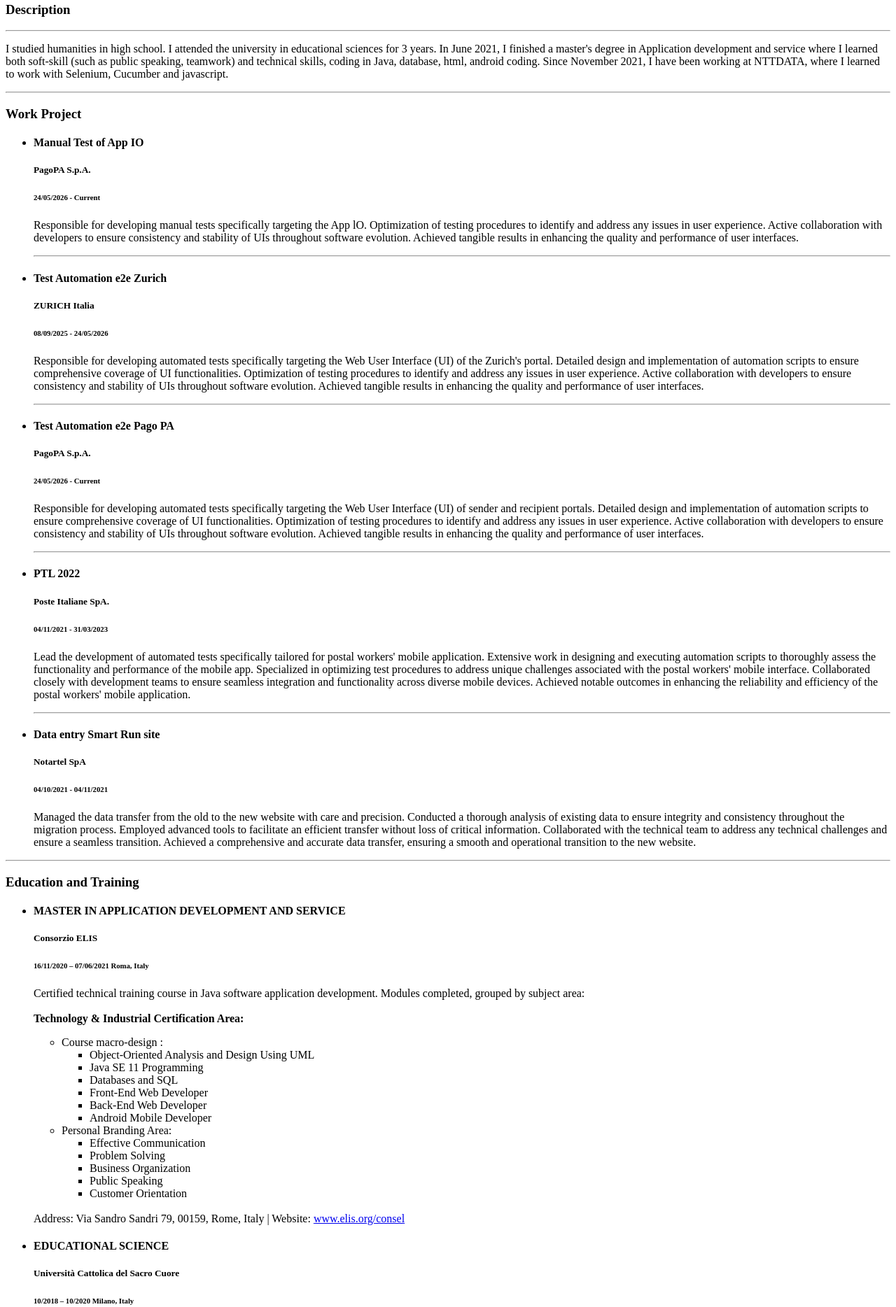
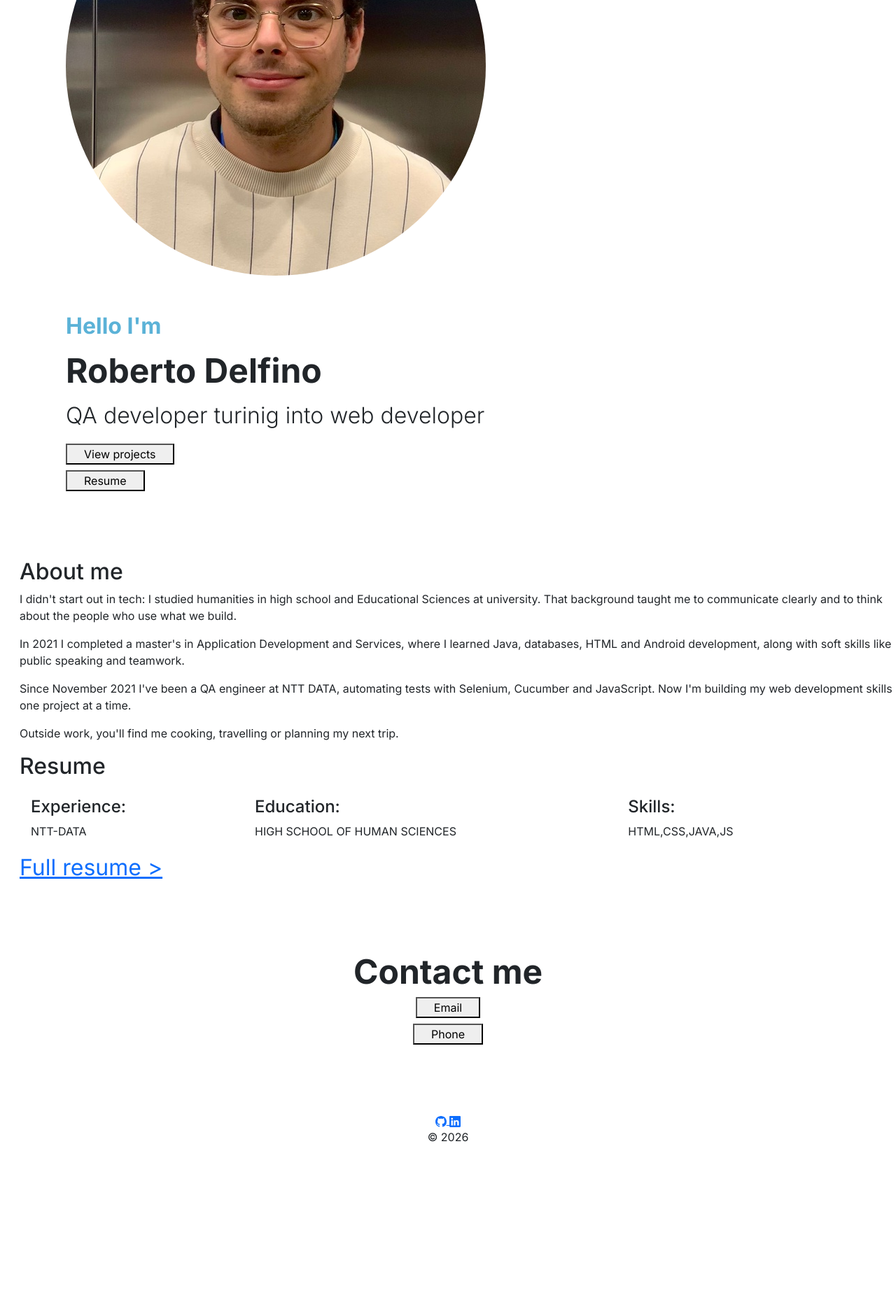
Before and after one commit to delfinoroNTTDATA/Capstone-Project, a plain HTML site: page index.html in a window 1280 px wide. Shown: the part 318-2186 px from the top of the page at 70% size. After the commit the page ends 1955 px from the top, so only its background shows below. Drawn offline with nearby package versions, Linux system fonts and the light colour scheme.

Commit message:
Add full resume HTML page and accompanying CSS styles
- Created a new HTML file for the full resume, detailing work experience, education, skills, and personal interests.
- Added a CSS file to style the resume, including typography, layout, and visual elements for improved presentation.

```diff
--- /dev/null
+++ b/css/style.css
@@ -0,0 +1,32 @@
+body {
+    font-family: 'Inter', sans-serif;
+
+}
+h1{
+    font-size: 3rem;
+}
+#hero p {
+    font-size: 2rem;
+}
+
+.title{
+    color: rgb(91 178 215);
+    font-weight: bold;
+}
+
+.images-proflie{
+    border-radius: 50%;
+    height: 600px;
+    width: 600px;
+}
+.row a {
+    font-size: 2rem;
+}
+
+.card {
+    border: 0px;
+}
+
+.col>p {
+    font-size: 1rem;
+}
--- a/index.html
+++ b/index.html
@@ -5,240 +5,145 @@
     <meta charset="UTF-8">
     <meta name="viewport" content="width=device-width, initial-scale=1.0">
     <title>CV</title>
+    <link rel="preconnect" href="https://fonts.googleapis.com">
+    <link rel="preconnect" href="https://fonts.gstatic.com" crossorigin>
+    <link
+        href="https://fonts.googleapis.com/css2?family=Inter:ital,opsz,wght@0,14..32,100..900;1,14..32,100..900&family=Libre+Baskerville:ital,wght@0,400..700;1,400..700&display=swap"
+        rel="stylesheet">
+    <link href="https://cdn.jsdelivr.net/npm/bootstrap@6.0.0-alpha.2/dist/css/bootstrap.min.css" rel="stylesheet"
+        integrity="sha384-MKn5NWVBEuQXJE7TSKSgPUmMiSCmVTfCsR+VSSeQpHnoyJQZZFn/kBn+Ht5jZDPQ" crossorigin="anonymous">
+    <link rel="stylesheet" href="./css/style.css">
 </head>
 
 <body>
-    <h1>Roberto Delfino</h1>
+    <nav class="navbar lg:navbar-expand bg-1 rounded" aria-label="Twelfth navbar example">
+        <div class="container-fluid">
+            <dialog class="drawer drawer-end md:justify-content-center" id="navbarsExample10" aria-label="Navigation">
+                <ul class="navbar-nav">
+                    <li class="nav-item"><a class="nav-link active" aria-current="page" href="#">RD</a></li>
+                    <li class="nav-item"><a class="nav-link" href="#about">About</a></li>
+                    <li class="nav-item"><a class="nav-link" href="#resume">Resume</a></li>
+                    <li class="nav-item"><a class="nav-link" href="#project">Project</a></li>
+                    <li class="nav-item"><a class="nav-link" href="#contact">Contact</a></li>
+                </ul>
+            </dialog>
+        </div>
+    </nav>
+    <section id="hero">
+        <div class="container 2xl:col-8 px-4 py-5">
+            <div class="row lg:flex-row-reverse align-items-center g-5 py-5">
+                <div class="col-10 sm:col-8 lg:col-6">
+                    <img class="images-proflie" src="./asset/images/FOTO_VISTO.jpg" class="d-block lg:mx-auto img-fluid"
+                        alt="photo of Roberto Delfino" loading="lazy">
+                </div>
+                <div class="lg:col-6">
+                    <p class="title">Hello I'm</p>
+                    <h1 class="fs-4xl fw-bold fg-emphasis-inverse lh-1 mb-3">Roberto Delfino </h1>
+                    <p class="fs-lg fw-light">
+                        QA developer turinig into web developer
+                    </p>
+                    <div class="d-grid gap-2 md:d-flex md:justify-content-start">
+                        <form action="#project">
+                            <button type="button" class="btn-solid theme-primary btn-lg px-4 md:me-2">View
+                                projects</button>
+                        </form>
+                        <form action="#resume">
+                            <button type="button" class="btn-outline theme-secondary btn-lg px-4">Resume</button>
+                        </form>
+                    </div>
+                </div>
+            </div>
+        </div>
+    </section>
 
-    <img src="./asset/images/FOTO_VISTO.jpeg" height="200"/>
+    <section id="about">
 
-    </br>
+        <div class="container-fluid ms-3">
+            <h2>About me</h2>
+            <div class="row">
+                <div class="col">
 
-    <a href="./public/contact.html">My contact</a>
+                    <p>
+                        I didn't start out in tech: I studied humanities in high school and
+                        Educational Sciences at university. That background taught me to
+                        communicate clearly and to think about the people who use what we build.
+                    </p>
+                    <p>
+                        In 2021 I completed a master's in Application Development and Services,
+                        where I learned Java, databases, HTML and Android development, along with
+                        soft skills like public speaking and teamwork.
+                    </p>
+                    <p>
+                        Since November 2021 I've been a QA engineer at NTT DATA, automating tests
+                        with Selenium, Cucumber and JavaScript. Now I'm building my web
+                        development skills one project at a time.
+                    </p>
+                    <p>
+                        Outside work, you'll find me cooking, travelling or planning my next trip.
+                    </p>
+                </div>
+            </div>
+        </div>
+    </section>
 
-    <h3>Description</h3>
+    <section id="resume">
+        <div class="container-fluid ms-3">
+            <h2>Resume</h2>
+            <div class="row">
+                <div class="col-3 card">
+                    <h4 class="ms-3 mt-3">Experience:</h4>
+                    <p class="ms-3">NTT-DATA</p>
+                </div>
+                <div class="col-5 card">
+                    <h4 class="ms-3 mt-3">Education:</h4>
+                    <p class="ms-3">HIGH SCHOOL OF HUMAN SCIENCES</p>
+                </div>
+                <div class="col-3 card">
+                    <h4 class="ms-3 mt-3">Skills:</h4>
+                    <p class="ms-3">HTML,CSS,JAVA,JS</p>
+                </div>
+                <a href="./public/full-resume.html">Full resume ></a>
+            </div>
+        </div>
+    </section>
 
-    <hr/>
+    <section id="contact">
+        <div class="container">
+            <div class="px-4 py-5 my-5 text-center">
+                <h1 class="fs-4xl fw-bold fg-emphasis-inverse">Contact me</h1>
+                <div class="lg:col-6 mx-auto">
+                    <div class="d-grid gap-2 sm:d-flex sm:justify-content-center">
+                        <form action="mailto:robertodelfy98@gmail.com">
+                            <button type="button" class="btn-solid theme-primary btn-lg px-4">Email</button>
+                        </form>
+                        <form action="telto:+393318577225">
+                            <button type="button" class="btn-outline theme-secondary btn-lg px-4">Phone</button></div>
+                        </form>
+                </div>
+            </div>
+        </div>
+    </section>
 
-    <p>
-        I studied humanities in high school.
-        I attended the university in educational sciences for 3 years.
-        In June 2021, I finished a master's degree in Application development and service where I learned both soft-skill (such as public speaking, teamwork)
-        and technical skills, coding in Java, database, html, android coding.
-        Since November 2021, I have been working at NTTDATA, where I learned to work with Selenium, Cucumber and javascript.
-    </p>
+    <footer class="text-center justify-content-center">
 
-    <hr/>
+        <a href="https://github.com/delfinoroNTTDATA/">
+            <svg xmlns="http://www.w3.org/2000/svg" width="16" height="16" fill="currentColor" class="bi bi-github"
+                viewBox="0 0 16 16">
+                <path
+                    d="M8 0C3.58 0 0 3.58 0 8c0 3.54 2.29 6.53 5.47 7.59.4.07.55-.17.55-.38 0-.19-.01-.82-.01-1.49-2.01.37-2.53-.49-2.69-.94-.09-.23-.48-.94-.82-1.13-.28-.15-.68-.52-.01-.53.63-.01 1.08.58 1.23.82.72 1.21 1.87.87 2.33.66.07-.52.28-.87.51-1.07-1.78-.2-3.64-.89-3.64-3.95 0-.87.31-1.59.82-2.15-.08-.2-.36-1.02.08-2.12 0 0 .67-.21 2.2.82.64-.18 1.32-.27 2-.27s1.36.09 2 .27c1.53-1.04 2.2-.82 2.2-.82.44 1.1.16 1.92.08 2.12.51.56.82 1.27.82 2.15 0 3.07-1.87 3.75-3.65 3.95.29.25.54.73.54 1.48 0 1.07-.01 1.93-.01 2.2 0 .21.15.46.55.38A8.01 8.01 0 0 0 16 8c0-4.42-3.58-8-8-8" />
+            </svg>
+        </a>
+        <a href="https://www.linkedin.com/in/roberto-delfino/">
+            <svg xmlns="http://www.w3.org/2000/svg" width="16" height="16" fill="currentColor" class="bi bi-linkedin"
+                viewBox="0 0 16 16">
+                <path
+                    d="M0 1.146C0 .513.526 0 1.175 0h13.65C15.474 0 16 .513 16 1.146v13.708c0 .633-.526 1.146-1.175 1.146H1.175C.526 16 0 15.487 0 14.854zm4.943 12.248V6.169H2.542v7.225zm-1.2-8.212c.837 0 1.358-.554 1.358-1.248-.015-.709-.52-1.248-1.342-1.248S2.4 3.226 2.4 3.934c0 .694.521 1.248 1.327 1.248zm4.908 8.212V9.359c0-.216.016-.432.08-.586.173-.431.568-.878 1.232-.878.869 0 1.216.662 1.216 1.634v3.865h2.401V9.25c0-2.22-1.184-3.252-2.764-3.252-1.274 0-1.845.7-2.165 1.193v.025h-.016l.016-.025V6.169h-2.4c.03.678 0 7.225 0 7.225z" />
+            </svg>
+        </a>
+        <div>© 2026</div>
 
-    <h3>Work Project</h3>
+    </footer>
 
-    <ul>
-
-        <li>
-            <h4>Manual Test of App IO</h4>
-            <h5>PagoPA S.p.A.</h5>
-            <h6>24/05/2026 - Current</h6>
-            <p>
-                Responsible for developing manual tests specifically targeting the App lO.
-                Optimization of testing procedures to identify and address any issues in user experience.
-                Active collaboration with developers to ensure consistency and stability of UIs throughout software evolution.
-                Achieved tangible results in enhancing the quality and performance of user interfaces.
-            </p>
-        </li>
-
-        <hr/>
-
-        <li>
-            <h4>Test Automation e2e Zurich</h4>
-            <h5>ZURICH Italia</h5>
-            <h6>08/09/2025 - 24/05/2026</h6>
-            <p>
-                Responsible for developing automated tests specifically targeting the Web User Interface (UI) of the Zurich's portal.
-                Detailed design and implementation of automation scripts to ensure comprehensive coverage of UI functionalities.
-                Optimization of testing procedures to identify and address any issues in user experience.
-                Active collaboration with developers to ensure consistency and stability of UIs throughout software evolution.
-                Achieved tangible results in enhancing the quality and performance of user interfaces.
-            </p>
-        </li>
-
-        <hr/>
-
-        <li>
-            <h4>Test Automation e2e Pago PA</h4>
-            <h5>PagoPA S.p.A.</h5>
-            <h6>24/05/2026 - Current</h6>
-            <p>
-                Responsible for developing automated tests specifically targeting the Web User Interface (UI) of sender and recipient portals.
-                Detailed design and implementation of automation scripts to ensure comprehensive coverage of UI functionalities.
-                Optimization of testing procedures to identify and address any issues in user experience.
-                Active collaboration with developers to ensure consistency and stability of UIs throughout software evolution.
-                Achieved tangible results in enhancing the quality and performance of user interfaces.
-            </p>
-        </li>
-
-        <hr/>
-
-        <li>
-            <h4>PTL 2022</h4>
-            <h5>Poste Italiane SpA.</h5>
-            <h6>04/11/2021 - 31/03/2023</h6>
-            <p>
-                Lead the development of automated tests specifically tailored for postal workers' mobile application.
-                Extensive work in designing and executing automation scripts to thoroughly assess the functionality and performance of the mobile app.
-                Specialized in optimizing test procedures to address unique challenges associated with the postal workers' mobile interface.
-                Collaborated closely with development teams to ensure seamless integration and functionality across diverse mobile devices.
-                Achieved notable outcomes in enhancing the reliability and efficiency of the postal workers' mobile application.
-            </p>
-        </li>
-
-        <hr/>
-
-        <li>
-            <h4>Data entry Smart Run site</h4>
-            <h5>Notartel SpA</h5>
-            <h6>04/10/2021 - 04/11/2021</h6>
-            <p>
-                Managed the data transfer from the old to the new website with care and precision.
-                Conducted a thorough analysis of existing data to ensure integrity and consistency throughout the migration process.
-                Employed advanced tools to facilitate an efficient transfer without loss of critical information.
-                Collaborated with the technical team to address any technical challenges and ensure a seamless transition.
-                Achieved a comprehensive and accurate data transfer, ensuring a smooth and operational transition to the new website.
-            </p>
-        </li>
-    </ul>
-
-    <hr/>
-
-    <h3>Education and Training</h3>
-
-    <ul>
-        <li>
-            <h4>MASTER IN APPLICATION DEVELOPMENT AND SERVICE</h4>
-
-            <h5>Consorzio ELIS</h5>
-
-            <h6>16/11/2020 – 07/06/2021 Roma, Italy</h6>
-
-            <p>
-                Certified technical training course in Java software application development.
-                Modules completed, grouped by subject area: <br/> <br/>
-
-                <strong>Technology & Industrial Certification Area:</strong>
-                <ul>
-                    <li>
-                        Course macro-design :
-                        <ul>
-                            <li>Object-Oriented Analysis and Design Using UML</li>
-                            <li>Java SE 11 Programming</li>
-                            <li>Databases and SQL</li>
-                            <li>Front-End Web Developer</li>
-                            <li>Back-End Web Developer</li>
-                            <li>Android Mobile Developer</li>
-                        </ul>
-                    </li>
-                    <li>
-                        Personal Branding Area:
-                        <ul>
-                            <li>Effective Communication</li>
-                            <li>Problem Solving</li>
-                            <li>Business Organization</li>
-                            <li>Public Speaking</li>
-                            <li>Customer Orientation</li>
-                        </ul>
-                    </li>
-                </ul>
-                <br/>
-                Address: Via Sandro Sandri 79, 00159, Rome, Italy | Website: <a href="www.elis.org/consel">www.elis.org/consel</a>
-            </p>
-        </li>
-
-        <li>
-            <h4>EDUCATIONAL SCIENCE</h4>
-
-            <h5>Università Cattolica del Sacro Cuore</h5>
-
-            <h6>10/2018 – 10/2020 Milano, Italy</h6>
-
-            <p>
-                <strong>This path has not been completed (12 exams were performed)</strong> <br/><br/>
-                Address: Largo Agostino Gemelli, 1, 20123, Milano, Italy | Website; <a href="www.unicatt.it">www.unicatt.it</a> <br/> <br/>
-                <strong>Field of study</strong>: Education science
-            </p>
-        </li>
-
-        <li>
-            <h4>HIGH SCHOOL OF HUMAN SCIENCES</h4>
-
-            <h5>Liceo Parini</h5>
-
-            <h6>09/2014 – 07/2018 Seregno, Italy</h6>
-        </li>
-    </ul>
-
-    <hr/>
-
-    <h3>Language</h3>
-
-    <ul>
-        <li>Italian: ⭐️⭐️⭐️⭐️⭐️</li>
-        <li>English: ⭐️⭐️⭐️⭐️</li>
-    </ul>
-
-    <hr/>
-
-    <h3>My Skils</h3>
-
-    <ul>
-        <li>AWS: ⭐️⭐️⭐️⭐️</li>
-        <li>Apache maven: ⭐️⭐️⭐️⭐️</li>
-        <li>Cucumber: ⭐️⭐️⭐️⭐️</li>
-        <li>Github: ⭐️⭐️⭐️⭐️</li>
-        <li>IDE Java: ⭐️⭐️⭐️⭐️⭐️</li>
-        <li>Java: ⭐️⭐️⭐️⭐️⭐️</li>
-        <li>Selenium: ⭐️⭐️⭐️⭐️</li>
-        <li>Bitbucket: ⭐️⭐️⭐️</li>
-        <li>Confluence: ⭐️⭐️⭐️</li>
-        <li>CSS [cascading style sheets]: ⭐️⭐️⭐️</li>
-        <li>Data base developement: ⭐️⭐️⭐️</li>
-        <li>HTML: ⭐️⭐️⭐️</li>
-        <li>Java for Android: ⭐️⭐️⭐️</li>
-        <li>JavaScript: ⭐️⭐️⭐️</li>
-        <li>MS Azure Devops: ⭐️⭐️⭐️</li>
-        <li>MySQL: ⭐️⭐️⭐️</li>
-        <li>NextJS ⭐️⭐️⭐️</li>
-        <li>Postman API: ⭐️⭐️⭐️</li>
-        <li>Springboot: ⭐️⭐️</li>
-        <li>Visual Basic / VBA: ⭐️⭐️</li>
-    </ul>
-
-    <hr/>
-
-    <h3>My Soft Skills:</h3>
-
-    <p>
-        Demonstrated strong public speaking skills and teamwork proficiency, developed through both my master's degree program, involvement in theater and work experience. <br/>
-        In academic settings and the work environment, I effectively communicated complex ideas and collaborated with diverse groups on projects, highlighting adaptability and interpersonal skills. <br/>
-        Additionally, my experience in theater provided a platform to enhance my public speaking abilities, fostering confidence and expressive communication.<br/>
-        These combined experiences given me with the versatility to engage with diverse audiences and work seamlessly in collaborative environments.
-    </p>
-
-    <hr/>
-
-    <h3>Other Skills and Competencies:</h3>
-
-    <p>
-        Through my master's program and work experience, I have developed advanced skills in effective communication and organizational management.<br/>
-        Active participation in projects and group activities has enhanced my ability to communicate clearly and persuasively, while in-depth study of organizational principles has strengthened my skills in efficiently managing resources and coordinating business activities.<br/>
-        This education has provided a solid foundation for tackling complex challenges in the corporate setting, improving my leadership capabilities, and contributing to my professional growth.
-    </p>
-
-    <hr/>
-    <a href="./public/hobbies.html"><h3>Hobbies</h3></a>
-    <hr/>
-
-    <footer>
-        © Roberto Delfino. All rights reserved.
-    </footer>
 </body>
 
 </html>
```
Also changed, not shown: public/full-resume.html (added, +307 -0 lines), public/hobbies.html (deleted, +0 -28 lines), asset/images/FOTO_VISTO.jpeg (deleted), asset/images/FOTO_VISTO.jpg (added).
